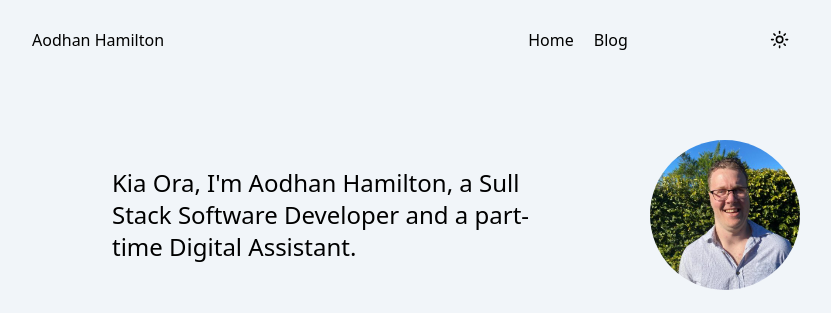
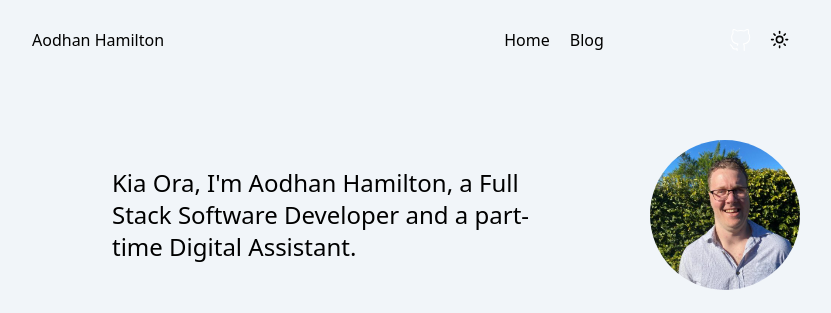
Before and after one commit to MVAodhan/portfolio-202407, a Next.js app: page / in a window 1280 px wide. Shown: the top 313 px of the page, without its empty margins (224-1055 px from the left). Built offline with nearby package versions, Linux system fonts and the light colour scheme.

Commit message:
fix typo and add github button

```diff
--- a/package.json
+++ b/package.json
@@ -17,7 +17,7 @@
     "class-variance-authority": "^0.7.0",
     "clsx": "^2.1.1",
     "lucide-react": "^0.414.0",
-    "next": "14.2.5",
+    "next": "^14.2.15",
     "next-themes": "^0.3.0",
     "react": "^18",
     "react-dom": "^18",
--- a/src/app/page.tsx
+++ b/src/app/page.tsx
@@ -15,7 +15,7 @@ export default function Home() {
             </Avatar>
             <p className="text-xs sm:text-base px-5  sm:px-10 lg:text-2xl md:m-0 md:px-20 ">
               {" "}
-              Kia Ora, I&apos;m Aodhan Hamilton, a Sull Stack Software Developer
+              Kia Ora, I&apos;m Aodhan Hamilton, a Full Stack Software Developer
               and a part-time Digital Assistant.{" "}
             </p>
           </div>
--- a/src/my-components/Nav.tsx
+++ b/src/my-components/Nav.tsx
@@ -18,7 +18,22 @@ const Nav = () => {
           </Link>
         ))}
       </div>
-      <ModeToggle />
+      <div className="flex items-center gap-2">
+        <Link href="https://github.com/MVAodhan" target="_blank">
+          <svg
+            xmlns="http://www.w3.org/2000/svg"
+            width="24"
+            height="24"
+            viewBox="0 0 24 24"
+          >
+            <path
+              fill="white"
+              d="M9.653 20.865a.5.5 0 0 0-.59-.492c-1.59.295-3.608.299-4.194-1.347a5.6 5.6 0 0 0-1.679-2.249a1.5 1.5 0 0 1-.408-.31a.5.5 0 0 0-.491-.42h-.002a.5.5 0 0 0-.5.499c-.003.57.71.997.922 1.11c.53.475.947 1.064 1.222 1.721c.348.98 1.41 2.495 4.722 2.072c.003.365.008.553.012.697l.005.294a.5.5 0 0 0 1 0l-.005-.322a39 39 0 0 1-.014-1.253M20.921 5.224l-.096-.119q.1-.316.158-.645a6.03 6.03 0 0 0-.397-3.17a.5.5 0 0 0-.309-.29c-.141-.047-1.433-.395-4.13 1.382a14 14 0 0 0-6.884 0C6.567.626 5.283.955 5.14.997a.5.5 0 0 0-.316.292a6.04 6.04 0 0 0-.394 3.219q.058.3.145.592l-.1.128A5.95 5.95 0 0 0 3.2 9.002q-.003.465.043.929c.34 4.664 3.349 5.962 5.947 6.405a3.8 3.8 0 0 0-.376.967a.5.5 0 0 0 .971.238c.093-.46.325-.88.665-1.202a.5.5 0 0 0-.272-.874C7.422 15.152 4.56 14.24 4.24 9.84a8 8 0 0 1-.039-.838a4.98 4.98 0 0 1 1.07-3.168c.076-.102.16-.194.243-.286a.5.5 0 0 0 .096-.516a4 4 0 0 1-.194-.695a4.96 4.96 0 0 1 .232-2.39a6.7 6.7 0 0 1 3.248 1.39a.5.5 0 0 0 .414.067a13 13 0 0 1 6.793 0a.5.5 0 0 0 .415-.067a6.56 6.56 0 0 1 3.242-1.398a4.94 4.94 0 0 1 .237 2.356a4 4 0 0 1-.206.737a.5.5 0 0 0 .097.516c.088.097.175.205.253.302a4.9 4.9 0 0 1 1.07 3.152q.003.43-.042.856c-.317 4.381-3.19 5.292-5.957 5.607a.5.5 0 0 0-.273.874c.345.325.576.752.659 1.219c.085.329.125.668.118 1.008v2.46c-.01.675-.01 1.182-.01 1.414a.5.5 0 0 0 1 0c0-.23 0-.731.01-1.407v-2.467a4.6 4.6 0 0 0-.15-1.255a3.7 3.7 0 0 0-.367-.975c2.609-.442 5.63-1.74 5.966-6.385q.05-.473.046-.949a5.9 5.9 0 0 0-1.29-3.778"
+            />
+          </svg>
+        </Link>
+        <ModeToggle />
+      </div>
     </nav>
   );
 };
```
Also changed, not shown: 1 other file (tests, documents, lock files or other folders).
